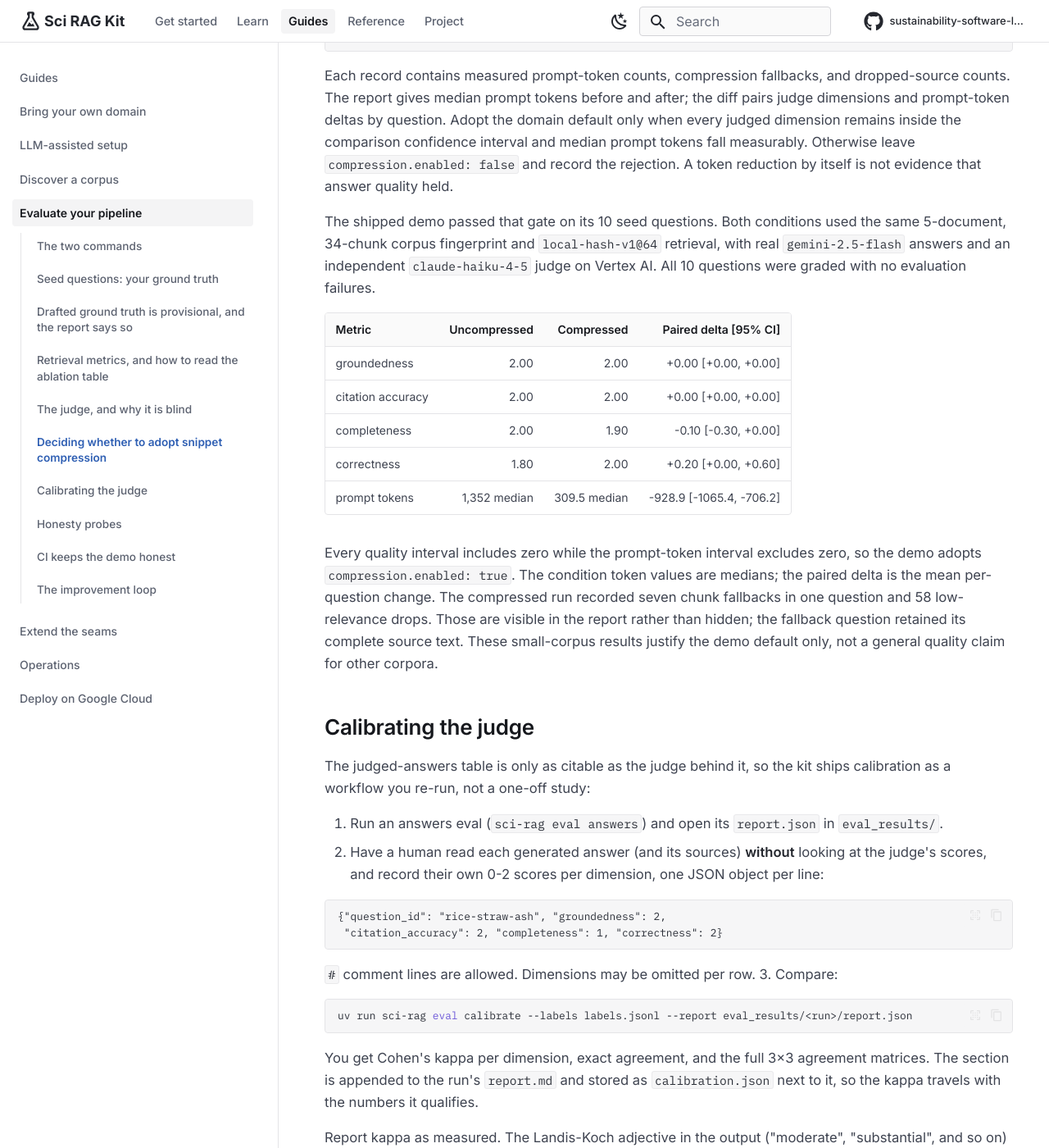
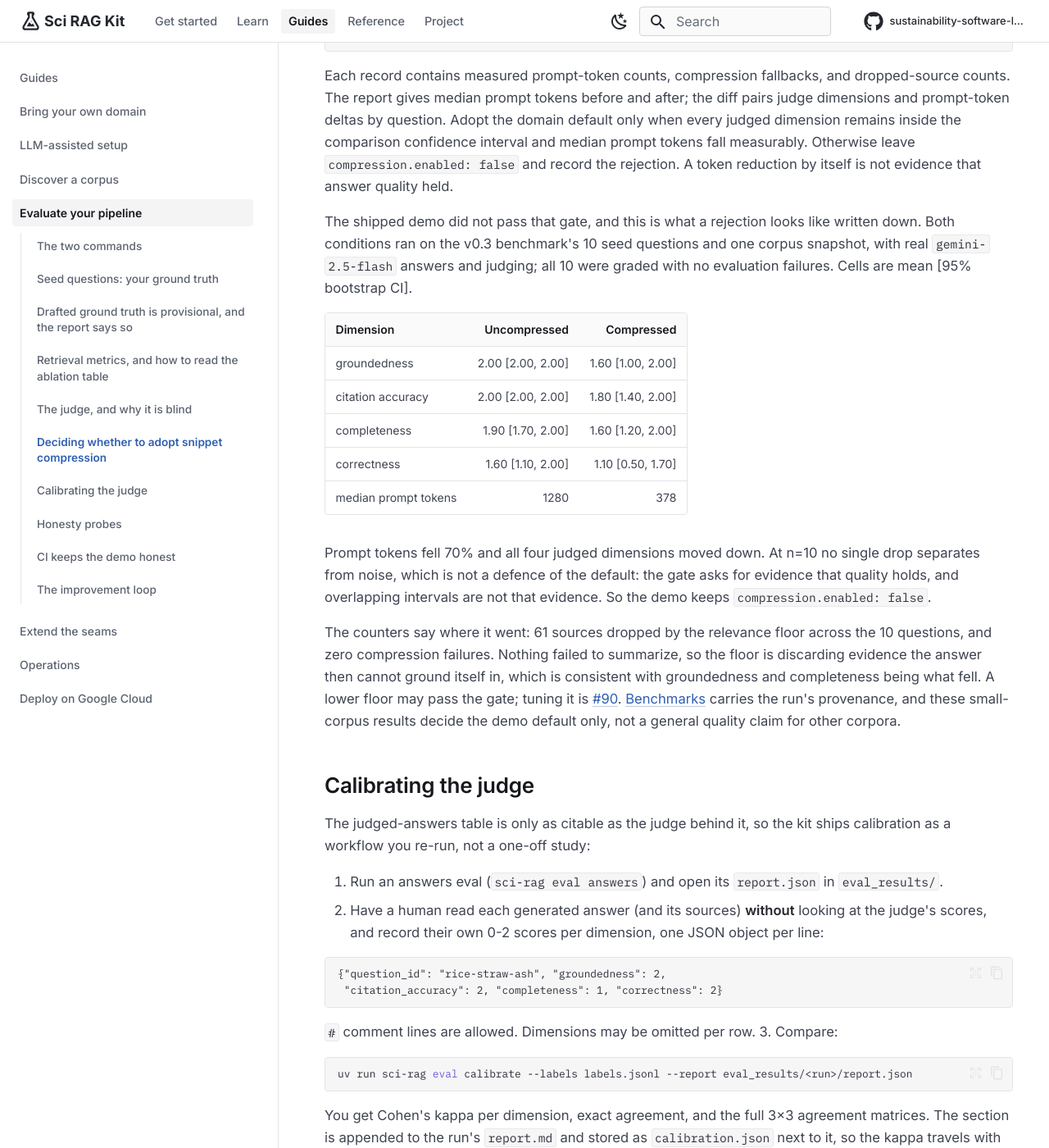
Before and after one commit to sustainability-software-lab/sci-rag-kit, an MkDocs documentation site: the page built from docs/evaluation.md, in a window 1280 px wide and 1400 px high, scrolled down 3364 px. Shown: the whole window at 82% size. Built offline with MkDocs 1.6.1 and Material for MkDocs 9.7.7, drawn with Linux system fonts in a browser that asks for light colours; nearby versions of some CDN libraries; library files that are not in the unit come from our copies.

Commit message:
docs(evaluation): the demo did not adopt compression, and a guard so it stays true
#109 corrected `docs/architecture.md`, `docs/methodology.md` and
`README.md`. `docs/evaluation.md` is the page it missed, and the worst of
the four: the section that teaches the paired judged-answer gate still
carried the superseded run's table and concluded "so the demo adopts
`compression.enabled: true`". It now carries the v0.3 numbers and the
rejection, matching `docs/benchmarks.md`, and keeps the reasoning for why
the default has to be earned per corpus.

The old table also credited an independent `claude-haiku-4-5` judge. The
v0.3 benchmark judged with `gemini-2.5-flash`, so that claim is dropped
rather than carried forward unverified.

The guard is #96's last acceptance criterion. It reads `domain/domain.yaml`,
`CompressionTuning` and ADR 0008, then holds the prose to them: each claim
has phrasings that assert it and phrasings that contradict it, and a page
must carry one and be free of the other, so a config flip that leaves the
pages behind fails on the stale half whichever way it moves. The
PostgreSQL check compares the numbers rather than the sentence, because
"16 through 18" and "16 to 18" are the same claim.

Confirmed by flipping `compression.enabled` and by putting the retired
PostgreSQL 15 floor back in the README; each fails the matching test.

Co-Authored-By: Claude Opus 5 (1M context) <noreply@anthropic.com>

```diff
--- a/docs/evaluation.md
+++ b/docs/evaluation.md
@@ -167,27 +167,33 @@ confidence interval and median prompt tokens fall measurably. Otherwise leave
 `compression.enabled: false` and record the rejection. A token reduction by
 itself is not evidence that answer quality held.
 
-The shipped demo passed that gate on its 10 seed questions. Both conditions used
-the same 5-document, 34-chunk corpus fingerprint and `local-hash-v1@64`
-retrieval, with real `gemini-2.5-flash` answers and an independent
-`claude-haiku-4-5` judge on Vertex AI. All 10 questions were graded with no
-evaluation failures.
+The shipped demo did not pass that gate, and this is what a rejection looks like
+written down. Both conditions ran on the v0.3 benchmark's 10 seed questions and
+one corpus snapshot, with real `gemini-2.5-flash` answers and judging; all 10
+were graded with no evaluation failures. Cells are mean [95% bootstrap CI].
 
-| Metric | Uncompressed | Compressed | Paired delta [95% CI] |
-|---|---:|---:|---:|
-| groundedness | 2.00 | 2.00 | +0.00 [+0.00, +0.00] |
-| citation accuracy | 2.00 | 2.00 | +0.00 [+0.00, +0.00] |
-| completeness | 2.00 | 1.90 | -0.10 [-0.30, +0.00] |
-| correctness | 1.80 | 2.00 | +0.20 [+0.00, +0.60] |
-| prompt tokens | 1,352 median | 309.5 median | -928.9 [-1065.4, -706.2] |
+| Dimension | Uncompressed | Compressed |
+|---|---:|---:|
+| groundedness | 2.00 [2.00, 2.00] | 1.60 [1.00, 2.00] |
+| citation accuracy | 2.00 [2.00, 2.00] | 1.80 [1.40, 2.00] |
+| completeness | 1.90 [1.70, 2.00] | 1.60 [1.20, 2.00] |
+| correctness | 1.60 [1.10, 2.00] | 1.10 [0.50, 1.70] |
+| median prompt tokens | 1280 | 378 |
 
-Every quality interval includes zero while the prompt-token interval excludes
-zero, so the demo adopts `compression.enabled: true`. The condition token values
-are medians; the paired delta is the mean per-question change. The compressed
-run recorded seven chunk fallbacks in one question and 58 low-relevance drops.
-Those are visible in the report rather than hidden; the fallback question
-retained its complete source text. These small-corpus results justify the demo
-default only, not a general quality claim for other corpora.
+Prompt tokens fell 70% and all four judged dimensions moved down. At n=10 no
+single drop separates from noise, which is not a defence of the default: the
+gate asks for evidence that quality holds, and overlapping intervals are not
+that evidence. So the demo keeps `compression.enabled: false`.
+
+The counters say where it went: 61 sources dropped by the relevance floor across
+the 10 questions, and zero compression failures. Nothing failed to summarize, so
+the floor is discarding evidence the answer then cannot ground itself in, which
+is consistent with groundedness and completeness being what fell. A lower floor
+may pass the gate; tuning it is
+[#90](https://github.com/sustainability-software-lab/sci-rag-kit/issues/90).
+[Benchmarks](benchmarks.md#contextual-compression-the-paired-gate) carries the
+run's provenance, and these small-corpus results decide the demo default only,
+not a general quality claim for other corpora.
 
 ## Calibrating the judge
 
```
Also changed, not shown: 1 other file.
